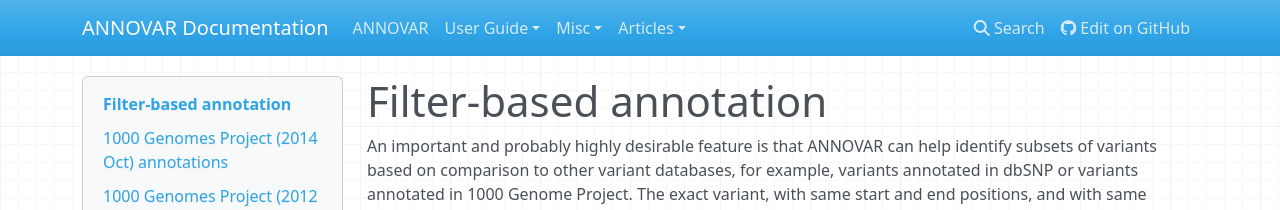
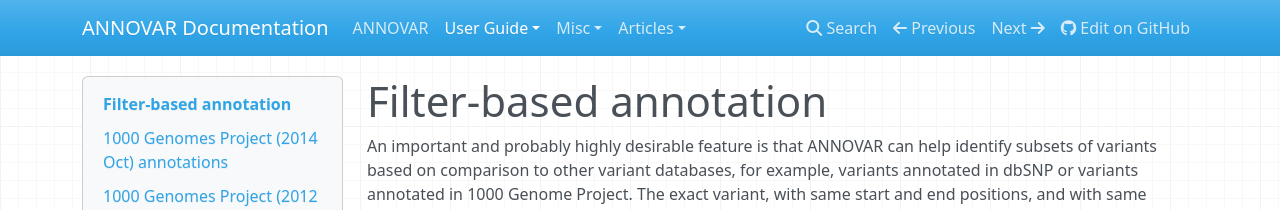
Before and after one commit to WGLab/doc-ANNOVAR, an MkDocs documentation site: the page built from docs/user-guide/filter.md, in a window 1280 px wide. Shown: the top 210 px of the page. Built offline with MkDocs 1.6.1, drawn with Linux system fonts in a browser that asks for light colours; nearby versions of some CDN libraries; old or Windows-style settings are respelled for this version of MkDocs.

```diff
--- a/mkdocs.yml
+++ b/mkdocs.yml
@@ -22,7 +22,7 @@ pages:
 - ['user-guide/input.md', 'User Guide', 'Prepare Input Files']
 - ['user-guide/gene.md', 'User Guide', 'Gene-based Annotation']
 - ['user-guide/region.md', 'User Guide', 'Region-based Annotation']
-#- ['user-guide/filter.md', 'User Guide', 'Filter-based annotation']
+- ['user-guide/filter.md', 'User Guide', 'Filter-based annotation']
 
 # Misc
 - ['misc/whatsnew.md', 'Misc', 'What is New']
```
